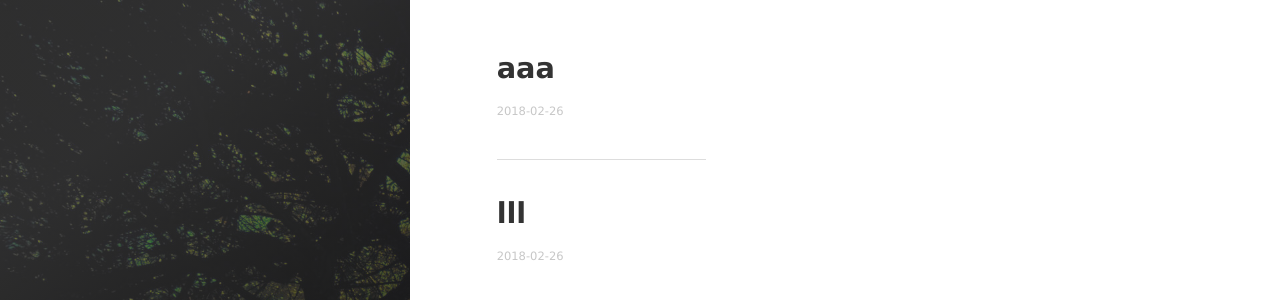
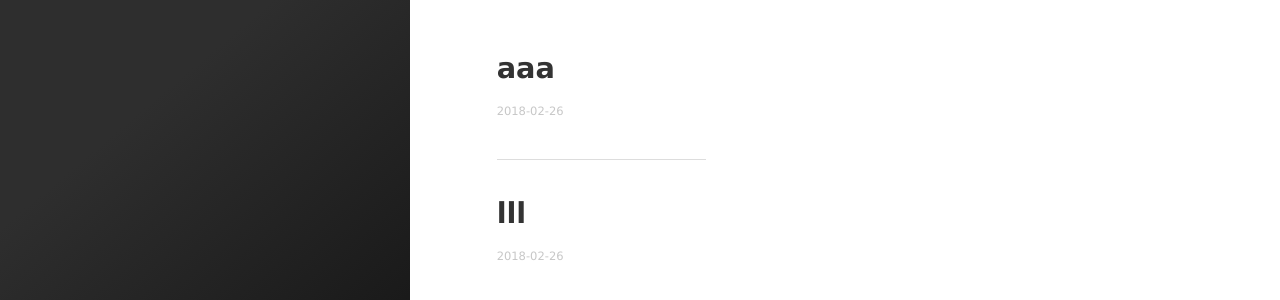
Before and after one commit to Jerry12316/Jerry12316.github.io, a plain HTML site: page index.html in a window 1280 px wide. Shown: the top 300 px of the page. Drawn offline with nearby package versions, Linux system fonts and the light colour scheme; some packages are replaced by stand-ins of ours.

Commit message:
Site updated: 2018-02-26 17:52:35

```diff
--- a/css/uno.css
+++ b/css/uno.css
@@ -1196,7 +1196,7 @@ hr {
   width: 100%;
   max-width: none;
   height: 100%;
-  background: url(../images/background-cover.jpg) top left no-repeat #666666;
+  background: url(../images/111.jpeg) top left no-repeat #666666;
   background-size: cover; }
 
 .panel-cover--collapsed {
```
Also changed, not shown: images/111.jpeg (added), images/下载.jpeg (added).
